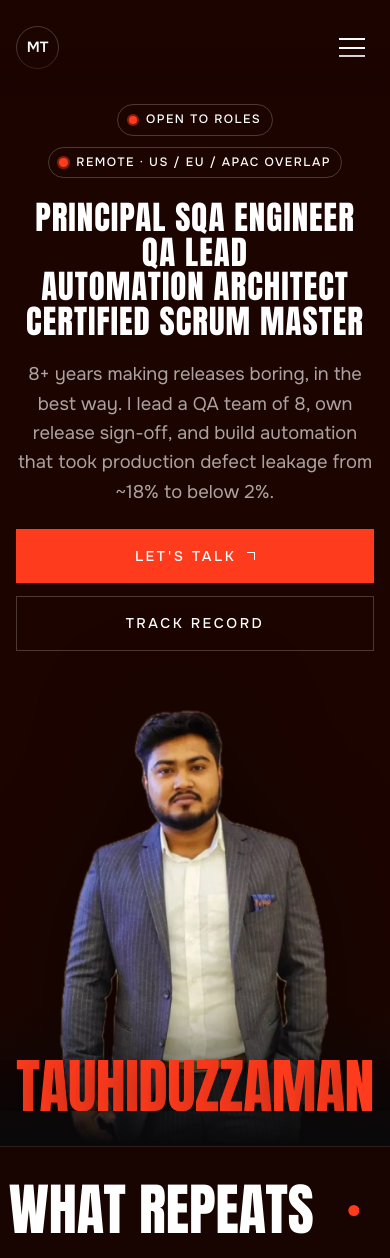
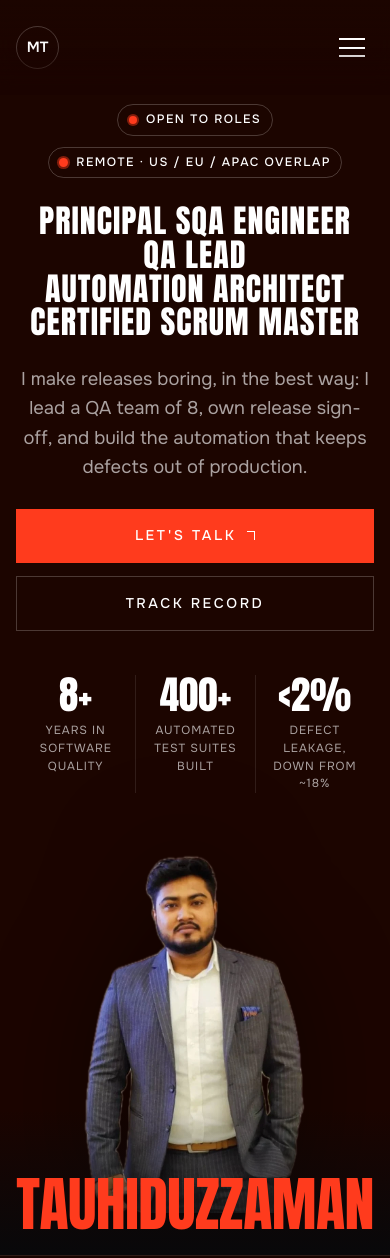
Before and after one commit to MDTauhiduzzamanShuvo/MD-Tauhiduzzaman, a plain HTML site: page index.html in a window 390 px wide. Shown: the top 1258 px of the page. Drawn offline with Linux system fonts and the light colour scheme.

Commit message:
Rebuild hero as a grid so nothing overlaps at any window size
Text and buttons, portrait, proof numbers and the name each get their
own grid area, replacing the absolutely positioned layers that collided
on short or narrow windows. The nav collapses to the menu button below
1025px so the CV button is not squeezed.

Co-Authored-By: Claude Fable 5.2 <noreply@anthropic.com>

```diff
--- a/index.html
+++ b/index.html
@@ -20,7 +20,7 @@
 <link rel="preconnect" href="https://fonts.gstatic.com" crossorigin>
 <link href="https://fonts.googleapis.com/css2?family=Anton&family=Onest:wght@400;500;600&display=swap" rel="stylesheet">
 <link rel="stylesheet" href="style.css">
-<noscript><style>.preloader{display:none}[data-reveal],.hero-roles .rl-in,.hero-name .ch,.hero-portrait{opacity:1;transform:none}.hero-portrait{transform:translateX(-50%)}</style></noscript>
+<noscript><style>.preloader{display:none}[data-reveal],.hero-roles .rl-in,.hero-name .ch,.hero-portrait{opacity:1;transform:none}</style></noscript>
 <script type="application/ld+json">
 {"@context":"https://schema.org","@type":"Person","name":"MD Tauhiduzzaman","jobTitle":"Principal SQA Engineer","worksFor":{"@type":"Organization","name":"KAZ Software"},"url":"https://mdtauhiduzzamanshuvo.github.io/MD-Tauhiduzzaman/","image":"https://mdtauhiduzzamanshuvo.github.io/MD-Tauhiduzzaman/img/og.jpg","email":"mailto:tauhidshuvo01@gmail.com","address":{"@type":"PostalAddress","addressLocality":"Dhaka","addressCountry":"BD"},"sameAs":["https://linkedin.com/in/md-tauhiduzzaman-shuvo","https://github.com/MDTauhiduzzamanShuvo"],"knowsAbout":["Software Quality Assurance","Test Automation","Selenium","Mabl","REST API Testing","Performance Testing","Scrum"]}
 </script>
@@ -69,8 +69,8 @@
 
   <!-- ============ HERO ============ -->
   <section class="hero" id="top">
-    <div class="hero-top">
-      <div class="hero-status status-row" data-reveal style="--d:1500ms">
+    <div class="hero-left">
+      <div class="hero-status status-row" data-reveal style="--d:1300ms">
         <span class="chip"><span class="sonar-dot" aria-hidden="true"></span>Open to Roles</span>
         <span class="chip"><span class="sonar-dot" aria-hidden="true"></span>Remote &middot; US / EU / APAC overlap</span>
       </div>
@@ -82,30 +82,31 @@
         <span class="rl"><span class="rl-in" style="--d:670ms">Certified Scrum Master</span></span>
       </p>
 
-      <p class="hero-desc" data-reveal style="--d:1650ms">
-        8+ years making releases boring, in the best way. I lead a QA team of 8, own
-        release sign-off, and build automation that took production defect leakage
-        from ~18% to below 2%.
+      <p class="hero-desc" data-reveal style="--d:1450ms">
+        I make releases boring, in the best way: I lead a QA team of 8, own release
+        sign-off, and build the automation that keeps defects out of production.
       </p>
 
-      <div class="hero-ctas cta-row" data-reveal style="--d:1800ms">
+      <div class="hero-ctas cta-row" data-reveal style="--d:1600ms">
         <a class="cta cta--primary" href="mailto:tauhidshuvo01@gmail.com">Let's talk <span class="arr"></span></a>
         <a class="cta cta--ghost" href="#experience">Track record</a>
       </div>
     </div>
 
-    <div class="hero-stage">
-      <h1 class="hero-name" id="heroName" aria-label="MD Tauhiduzzaman">Tauhiduzzaman</h1>
     <figure class="hero-portrait">
       <picture>
         <source srcset="img/hero.webp" type="image/webp">
         <img src="img/hero.png" fetchpriority="high" alt="MD Tauhiduzzaman, Principal SQA Engineer" width="896" height="1109">
       </picture>
     </figure>
-      <div class="hero-gradient"></div>
-    </div>
 
-    <p class="scroll-cue" data-reveal style="--d:2100ms">Scroll to enter</p>
+    <ul class="hero-proof" data-reveal style="--d:1750ms" aria-label="Key results">
+      <li><b>8+</b><span>Years in software quality</span></li>
+      <li><b>400+</b><span>Automated test suites built</span></li>
+      <li><b>&lt;2%</b><span>Defect leakage, down from ~18%</span></li>
+    </ul>
+
+    <h1 class="hero-name" id="heroName" aria-label="MD Tauhiduzzaman">Tauhiduzzaman</h1>
   </section>
 
   <!-- ============ PRINCIPLES MARQUEE ============ -->
--- a/style.css
+++ b/style.css
@@ -129,7 +129,7 @@ main{position:relative;width:100%;overflow-x:hidden}
 .nav-logo .name{font-size:var(--t-eyebrow);font-weight:500;text-transform:uppercase;letter-spacing:0.22em;color:var(--muted);display:none}
 @media (min-width:640px){.nav-logo .name{display:block}}
 .nav-links{display:none;align-items:center;gap:2.5rem}
-@media (min-width:768px){.nav-links{display:flex}}
+@media (min-width:1025px){.nav-links{display:flex}}
 .nav-links a{
   position:relative;font-size:var(--t-eyebrow);font-weight:500;text-transform:uppercase;
   letter-spacing:0.18em;color:var(--muted);transition:color 340ms ease;
@@ -141,7 +141,7 @@ main{position:relative;width:100%;overflow-x:hidden}
 .nav-links .nav-cv::after{display:none}
 .nav-links .nav-cv:hover{background:var(--accent);color:#fff}
 .burger{display:grid;place-items:center;width:2.5rem;height:2.5rem}
-@media (min-width:768px){.burger{display:none}}
+@media (min-width:1025px){.burger{display:none}}
 .burger .bars{display:flex;flex-direction:column;gap:0.375rem}
 .burger .bar{height:0.125rem;width:1.5rem;background:var(--foreground);transition:transform 340ms var(--ease-out),opacity 340ms ease}
 .burger.open .bar:nth-child(1){transform:translateY(0.5rem) rotate(45deg)}
@@ -168,19 +168,25 @@ main{position:relative;width:100%;overflow-x:hidden}
 .mmenu.open a:nth-child(6){transition-delay:470ms}
 .mmenu.open a:nth-child(7){transition-delay:540ms;color:var(--accent)}
 
-/* ---------- hero ---------- */
+/* ---------- hero ----------
+   A grid, so nothing can sit on top of anything else: text left, portrait
+   centre, proof right, and the name on its own row across the bottom. */
 .hero{
-  position:relative;display:flex;flex-direction:column;min-height:100svh;overflow:hidden;
-  padding:0 var(--gutter);border-bottom:0;
+  --pw:max(15rem,min(34vw,66svh));
+  --name:min(15.4vw,36svh);
+  position:relative;display:grid;
+  grid-template-columns:minmax(0,1fr) var(--pw) minmax(0,1fr);
+  grid-template-rows:1fr auto;column-gap:1.5rem;
+  min-height:100svh;overflow:hidden;padding:0 var(--gutter);border-bottom:0;
 }
-.hero-top{
-  position:relative;z-index:30;display:flex;flex-wrap:wrap;align-items:flex-start;
-  justify-content:space-between;gap:2rem;padding-top:7rem;
+.hero-left{
+  grid-column:1;grid-row:1;z-index:4;
+  display:flex;flex-direction:column;align-items:flex-start;gap:1.75rem;
+  padding:7.25rem 0 2.5rem;
 }
-.hero-status,.hero-ctas{flex-basis:100%}
 .hero-roles{
   font-family:var(--font-display);font-weight:400;text-transform:uppercase;
-  line-height:1.05;letter-spacing:1px;font-size:var(--t-h2);
+  line-height:1.05;letter-spacing:1px;font-size:2.5rem;white-space:nowrap;
 }
 .hero-roles .rl{display:block;overflow:hidden}
 .hero-roles .rl-in{display:block;transform:translateY(110%);opacity:0}
@@ -188,52 +194,60 @@ html.go .hero-roles .rl-in{
   transform:none;opacity:1;
   transition:transform 760ms var(--ease-expo),opacity 760ms var(--ease-expo);transition-delay:var(--d,0ms);
 }
-.hero-desc{max-width:21rem;color:var(--muted);text-align:right}
+.hero-desc{max-width:23rem;color:var(--muted)}
 
-.hero-stage{position:absolute;inset:0;z-index:10;pointer-events:none}
-/* the name sits in front of the portrait so every letter stays readable */
+.hero-proof{grid-column:3;grid-row:1;z-index:4;justify-self:end;width:min(100%,16rem);padding:7.25rem 0 2.5rem;text-align:right}
+.hero-proof li{display:flex;flex-direction:column;gap:0.5rem;padding:1.25rem 0;border-top:1px solid var(--line)}
+.hero-proof li:first-child{border-top:0;padding-top:0}
+.hero-proof b{font-family:var(--font-display);font-weight:400;font-size:var(--t-h2);line-height:1}
+.hero-proof span{font-size:var(--t-eyebrow);text-transform:uppercase;letter-spacing:0.14em;color:var(--muted);line-height:1.5}
+
+.hero-portrait{
+  grid-column:2;grid-row:1 / 3;z-index:1;align-self:end;
+  width:100%;aspect-ratio:896/1109;margin-top:6.5rem;
+  opacity:0;transition:opacity 900ms ease 700ms;
+}
+html.go .hero-portrait{opacity:1}
+.hero-portrait picture,.hero-portrait img{display:block;width:100%;height:100%}
+.hero-portrait img{object-fit:contain;object-position:center bottom;filter:drop-shadow(0 0 3rem rgba(0,0,0,0.45))}
+
+.hero::after{
+  content:"";position:absolute;inset-inline:0;bottom:0;z-index:2;pointer-events:none;
+  height:calc(var(--name) + 5rem);background:linear-gradient(to bottom,transparent,var(--deep));
+}
 .hero-name{
-  position:absolute;inset-inline:0;bottom:5svh;z-index:22;
+  grid-column:1 / -1;grid-row:2;z-index:3;
   font-family:var(--font-display);font-weight:400;text-transform:uppercase;text-align:center;
-  font-size:15.4vw;line-height:0.86;letter-spacing:-0.01em;color:var(--accent);white-space:nowrap;
-  overflow:hidden;text-shadow:0 0.5rem 2.5rem rgba(8,8,10,0.55);
+  font-size:var(--name);line-height:0.86;letter-spacing:-0.01em;color:var(--accent);white-space:nowrap;
+  overflow:hidden;padding-bottom:1.5rem;
 }
 .hero-name .ch{display:inline-block;transform:translateY(100%);opacity:0}
 html.go .hero-name .ch{
   transform:none;opacity:1;
   transition:transform 800ms var(--ease-expo),opacity 800ms var(--ease-expo);transition-delay:var(--d,0ms);
 }
-.hero-portrait{
-  position:absolute;bottom:0;left:50%;transform:translateX(-50%);z-index:20;
-  height:84svh;aspect-ratio:896/1109;
-  opacity:0;transition:opacity 900ms ease 700ms;
+
+@media (max-width:1024px){
+  .hero{grid-template-columns:minmax(0,1fr);grid-template-rows:auto;min-height:0;text-align:center;--name:15.4vw}
+  .hero-left{grid-column:1;grid-row:auto;order:1;align-items:center;padding:7.5rem 0 0;gap:1.5rem}
+  .hero-status{justify-content:center}
+  .hero-desc{max-width:32rem}
+  .hero-ctas{justify-content:center}
+  .hero-proof{
+    grid-column:1;grid-row:auto;order:2;justify-self:stretch;width:auto;padding:2.5rem 0 0;
+    display:grid;grid-template-columns:repeat(3,1fr);text-align:center;
+  }
+  .hero-proof li,.hero-proof li:first-child{border-top:0;border-left:1px solid var(--line);padding:0 0.75rem}
+  .hero-proof li:first-child{border-left:0}
+  .hero-portrait{grid-column:1;grid-row:auto;order:3;justify-self:center;width:min(78vw,26rem);margin-top:2.5rem}
+  .hero-name{grid-column:1;grid-row:auto;order:4;margin:-9vw calc(var(--gutter) * -1) 0}
 }
-html.go .hero-portrait{opacity:1}
-.hero-portrait picture,.hero-portrait img{display:block;width:100%;height:100%}
-.hero-portrait img{object-fit:contain;object-position:center bottom;filter:drop-shadow(0 0 3rem rgba(0,0,0,0.45))}
-.hero-gradient{
-  position:absolute;inset-inline:0;bottom:0;z-index:21;height:30svh;
-  background:linear-gradient(to bottom,transparent,var(--deep));
-}
-.scroll-cue{
-  position:absolute;top:50%;right:var(--gutter);z-index:30;
-  display:flex;align-items:center;gap:0.75rem;
-  font-size:var(--t-eyebrow);text-transform:uppercase;letter-spacing:0.22em;color:var(--muted);
-}
-.scroll-cue::before{content:"";width:1px;height:2.5rem;background:var(--accent)}
-
-@media (max-width:767px){
-  .hero{min-height:0;text-align:center}
-  .hero-top{flex-direction:column;align-items:center;padding-top:6rem;gap:1.25rem}
-  .hero-status{justify-content:center}
-  .hero-roles{font-size:1.9rem}
-  .hero-desc{text-align:center;max-width:32rem}
-  .hero-ctas{flex-direction:column;align-items:stretch;width:100%}
-  .hero-stage{position:relative;inset:auto;height:118vw;margin:2rem calc(var(--gutter) * -1) 0}
-  .hero-name{bottom:9vw}
-  .hero-portrait{height:100%}
-  .hero-gradient{height:36vw}
-  .scroll-cue{display:none}
+@media (max-width:640px){
+  .hero-left{padding-top:6rem}
+  .hero-roles{font-size:1.85rem}
+  .hero-ctas{width:100%}
+  .hero-proof b{font-size:2.25rem}
+  .hero-proof span{font-size:0.68rem;letter-spacing:0.08em}
   .role-main h3 span{display:block;margin:0.35rem 0 0}
 }
 
@@ -401,5 +415,4 @@ section{padding:var(--section) var(--gutter);border-bottom:1px solid var(--line)
   .preloader{display:none}
   .marquee-track,.sonar-dot{animation:none}
   [data-reveal],.hero-roles .rl-in,.hero-name .ch,.hero-portrait,.mmenu a{opacity:1;transform:none;transition:none}
-  .hero-portrait{transform:translateX(-50%)}
 }
```
Lines whose indentation alone changed are shown as unchanged.
